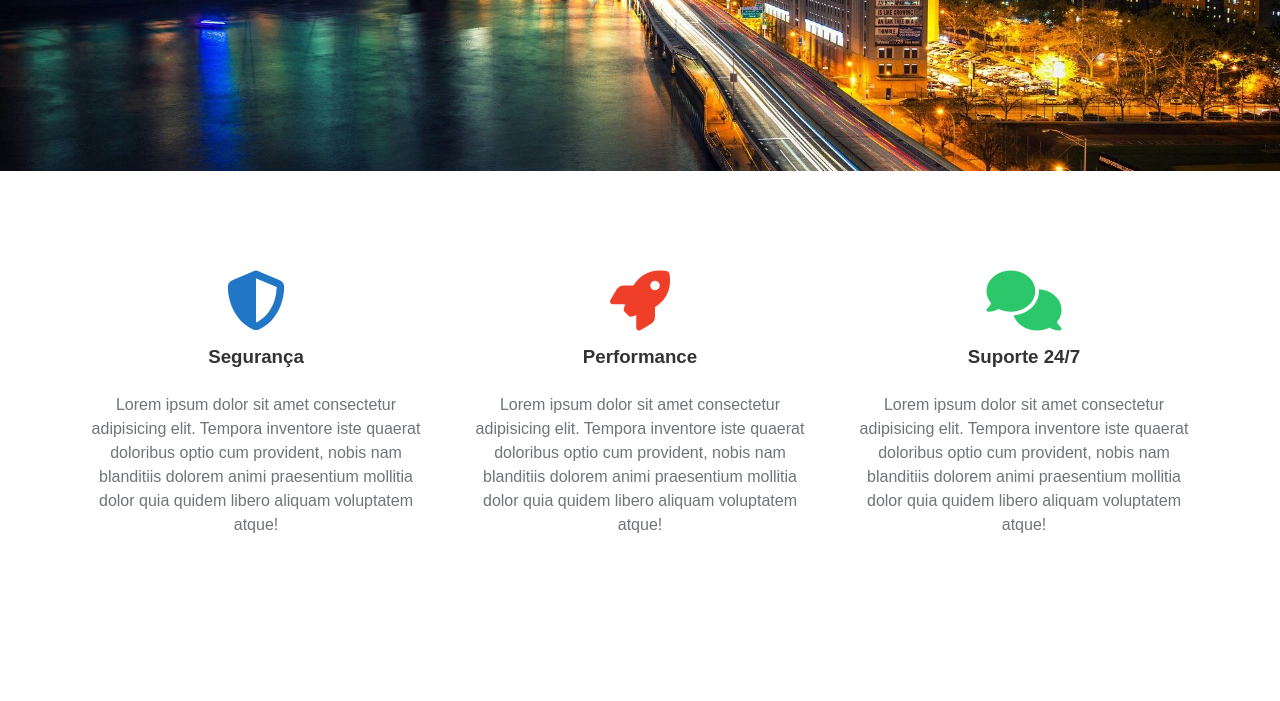
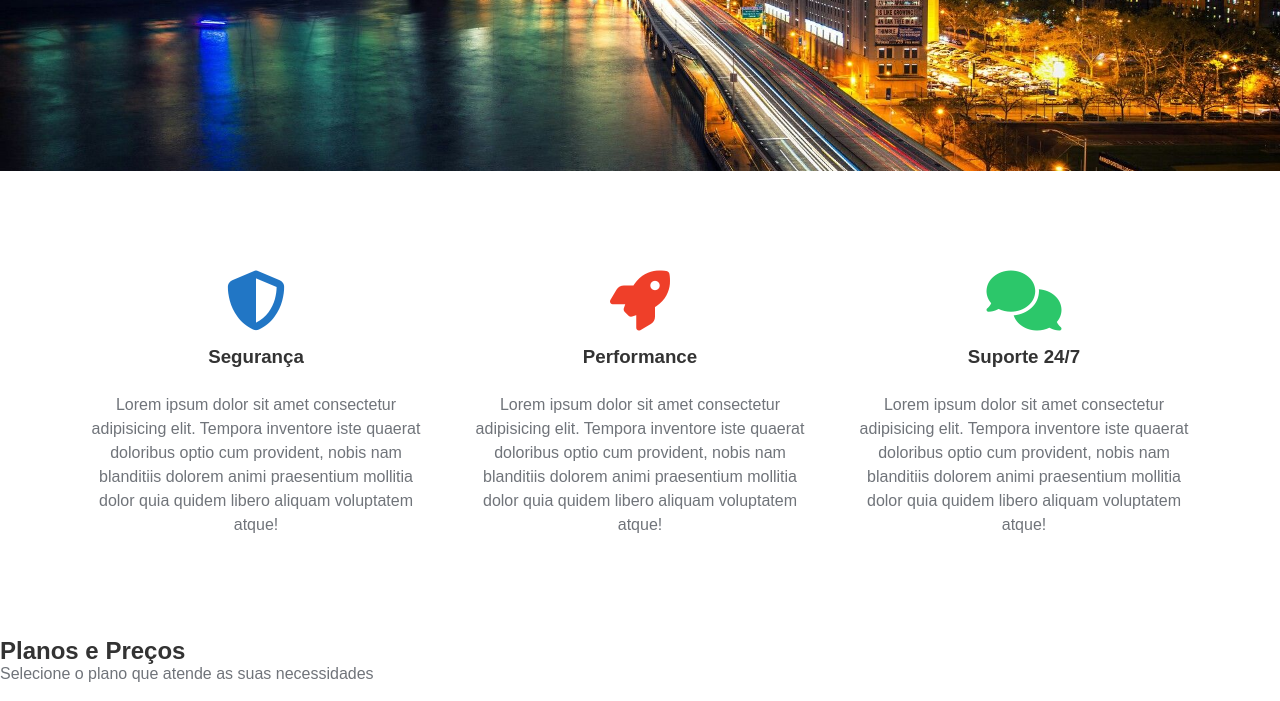
Before and after one commit to Pablo-jesuss/Site-hdc-Host, a plain HTML site: page index.html in a window 1280 px wide. Shown: the part 402-1103 px from the top of the page. Before the commit the page ends 1039 px from the top, so only its background shows below. Drawn offline with Linux system fonts and the light colour scheme.

Commit message:
seg section

```diff
--- a/index.html
+++ b/index.html
@@ -73,6 +73,17 @@
             </li>
           </ul>
         </section>
+        <section class="pricing-container">
+          <h2>Planos e Preços</h2>
+          <p>Selecione o plano que atende as suas necessidades</p>
+          <div class="plans-container">
+            <div class="plan">
+              <ul>
+                <li class="price"></li>
+              </ul>
+            </div>
+          </div>
+        </section>
     </main>
   </div>
 </body>
```
